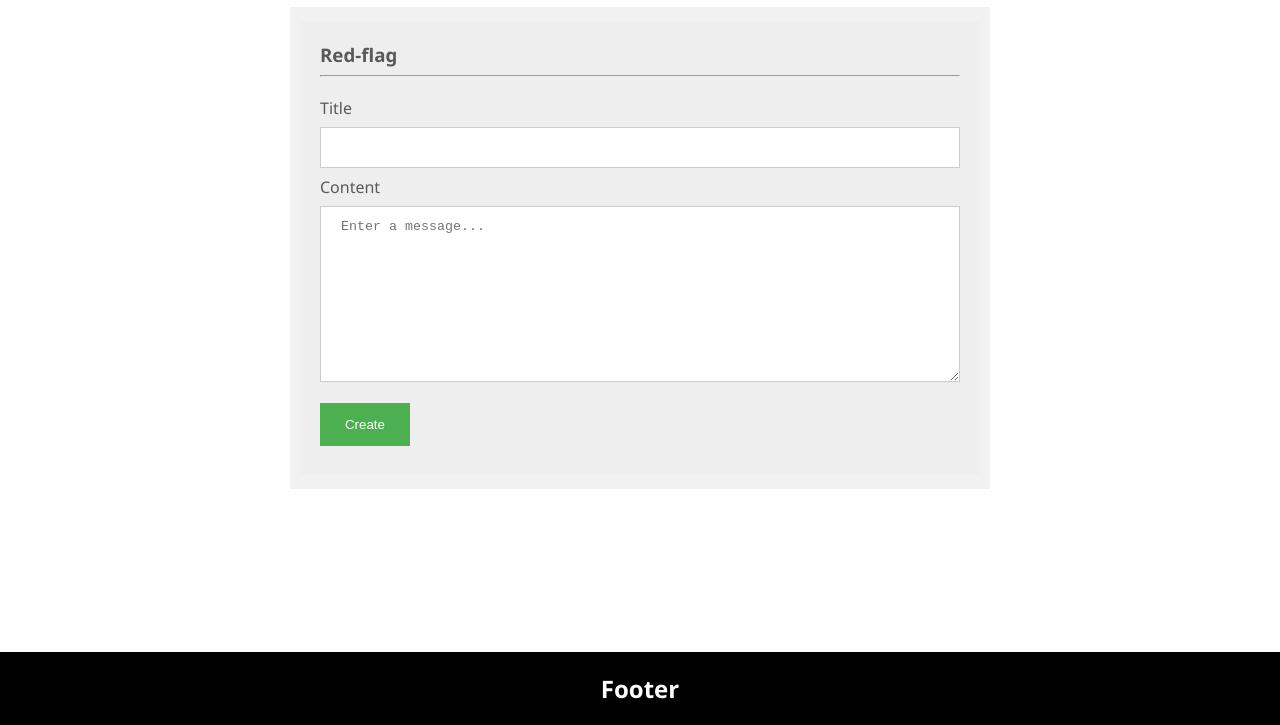
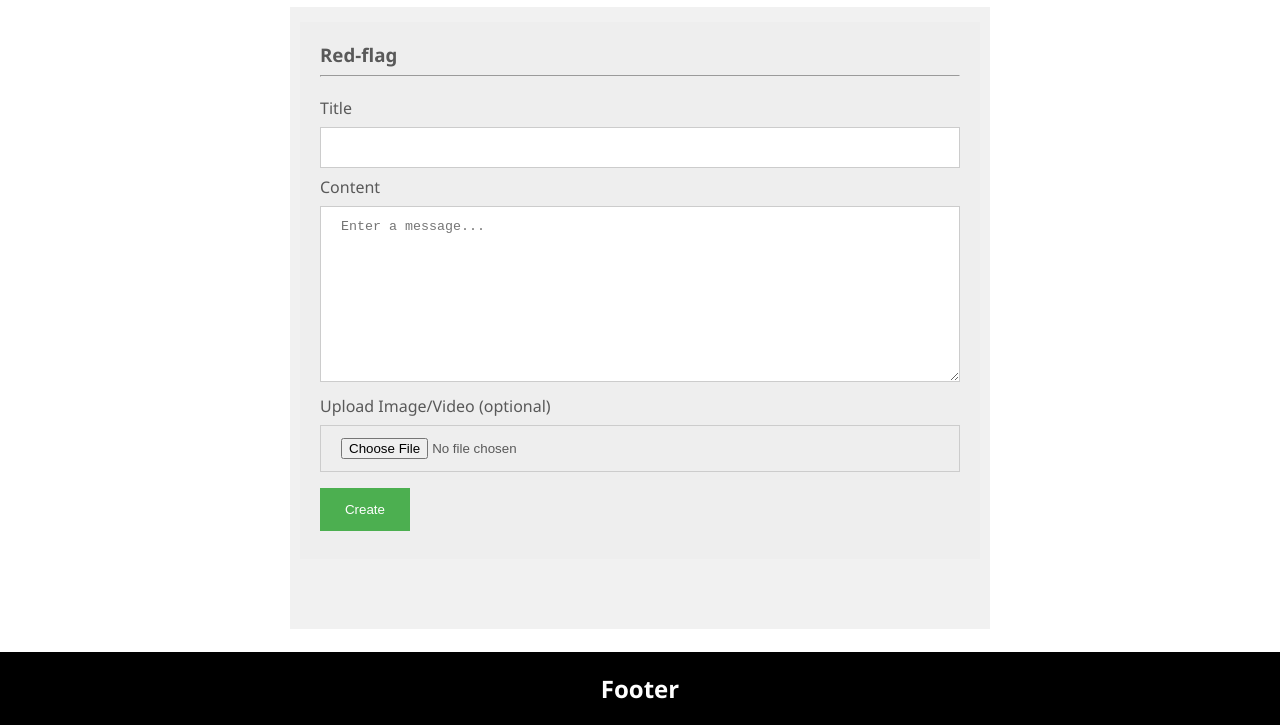
Before and after one commit to Kyeza/iReporter, a plain HTML site: page create_reflag.html in a window 1280 px wide. Shown: the part 75-800 px from the top of the page. Drawn offline with Linux system fonts and the light colour scheme.

Commit message:
[#162655937] Finished design on of the create red-flag page

```diff
--- a/create_reflag.html
+++ b/create_reflag.html
@@ -31,6 +31,9 @@
 						<!-- content -->
 						<label for="content">Content</label>
 						<textarea style="width: 100%;" rows="10"  id="content" name="message" placeholder="Enter a message..." required></textarea>
+						<!-- title -->
+						<label for="myfile">Upload Image/Video (optional)</label>
+						<input type="file" id="myfile" name="myFile" accept="image/*"/>
 						<!-- submit -->
 						<input type="submit" value="Create" style="width: 90px;">
 					</form>
--- a/style.css
+++ b/style.css
@@ -58,7 +58,7 @@ html, body {
 .container > div {
 	background-color: #eee;
   	width: 100%;
-	margin: 5px auto;
+	margin: 5px auto 60px auto;
 	padding: 20px;
   	font-size: 16px;
 }
@@ -116,7 +116,7 @@ html, body {
 	}
 }
 
-input[type=text], input[type=email], input[type=password], select {
+input[type=text], input[type=file], input[type=email], input[type=password], select {
   	width: 100%;
   	padding: 12px 20px;
   	margin: 8px 0;
```
